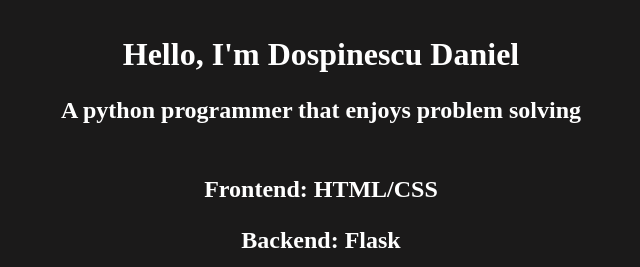
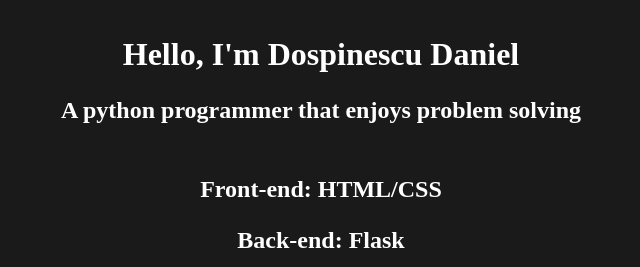
Before and after one commit to dospix/Portfolio-Website, a plain HTML site: page templates/index.html in a window 1280 px wide. Shown: the top 267 px of the page, 319-959 px from the left. Drawn offline with Linux system fonts and the light colour scheme.

Commit message:
change frontend to front-end and backend to back-end

```diff
--- a/templates/index.html
+++ b/templates/index.html
@@ -16,8 +16,8 @@
     </div>
 
     <div id="frontend/backend-tools" class="centered-title">
-        <h2>Frontend: HTML/CSS</h2>
-        <h2>Backend: Flask</h2>
+        <h2>Front-end: HTML/CSS</h2>
+        <h2>Back-end: Flask</h2>
     </div>
 
     <h1 id="projects-header">Personal projects:</h1>
```
